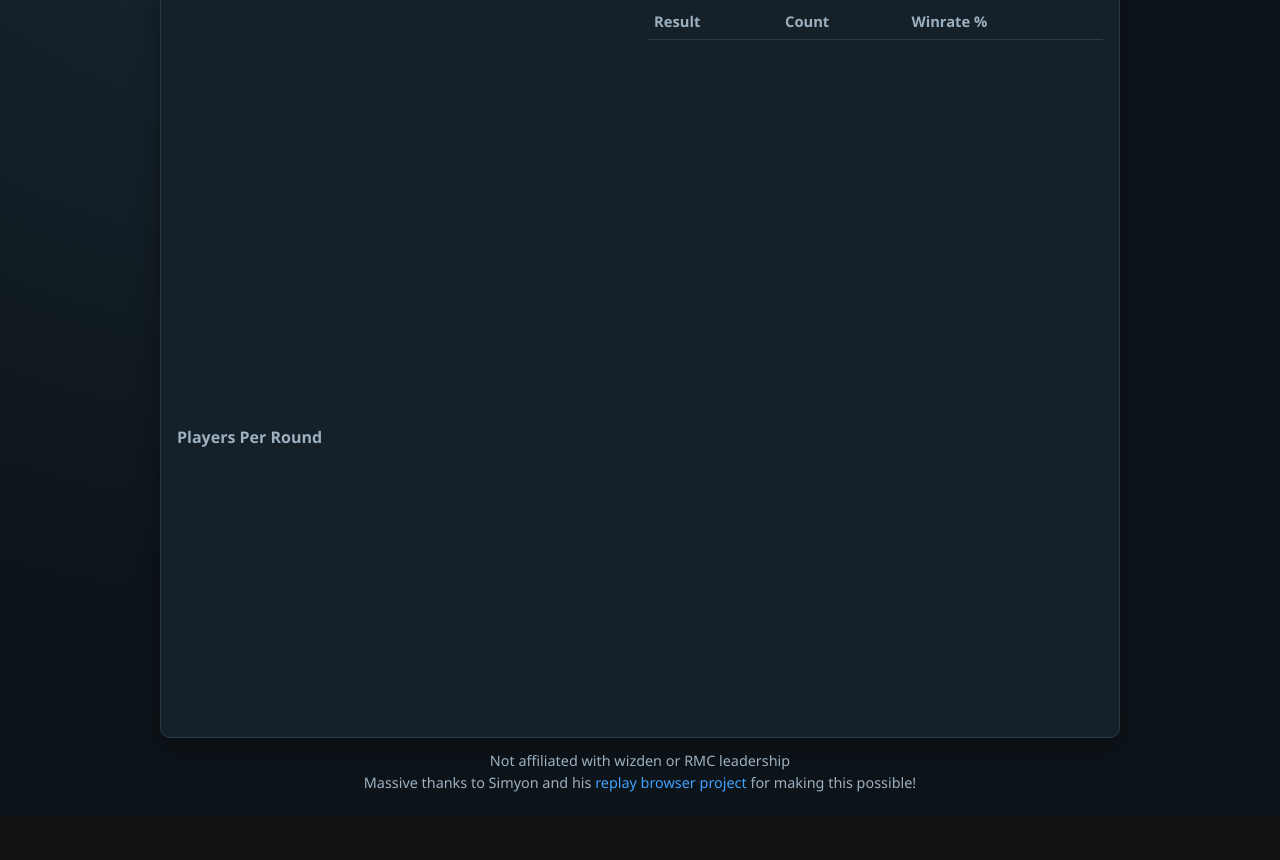
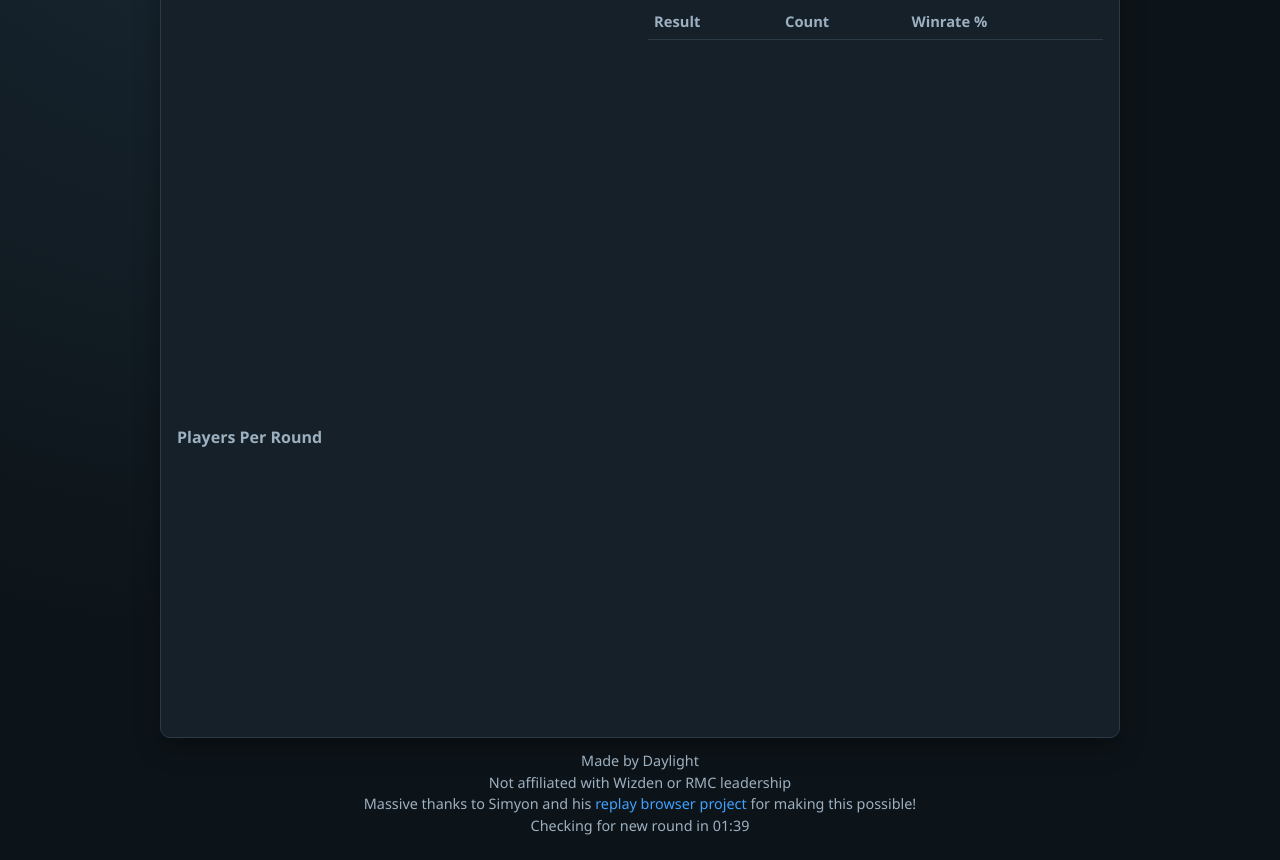
Before and after one commit to Daylight2/CM-Data-Viewer, a website: page worker/site/index.html in a window 1280 px wide. Shown: the part 292-1152 px from the top of the page. Before the commit the page ends 1109 px from the top, so only its background shows below. Drawn offline with nearby package versions, Linux system fonts and the light colour scheme; no server answers.

Commit message:
Text, pt2

```diff
--- a/worker/site/app.js
+++ b/worker/site/app.js
@@ -322,6 +322,36 @@ async function fetchLatestRoundId() {
     } catch {
         latestEl.textContent = "Latest stored round ID: unavailable";
     }
+}
+
+function getSecondsUntilNextHalfHour() {
+    const now = new Date();
+    const next = new Date(now);
+    next.setSeconds(0, 0);
+    if (now.getMinutes() < 30) {
+        next.setMinutes(30);
+    } else {
+        next.setHours(next.getHours() + 1);
+        next.setMinutes(0);
+    }
+    return Math.max(0, Math.floor((next.getTime() - now.getTime()) / 1000));
+}
+
+function startNextRoundCountdown() {
+    const el = document.getElementById("next-round-check-countdown");
+    if (!el) {
+        return;
+    }
+
+    const render = () => {
+        const totalSeconds = getSecondsUntilNextHalfHour();
+        const mm = String(Math.floor(totalSeconds / 60)).padStart(2, "0");
+        const ss = String(totalSeconds % 60).padStart(2, "0");
+        el.textContent = `Checking for new round in ${mm}:${ss}`;
+    };
+
+    render();
+    setInterval(render, 1000);
 }
 
 function renderMyGames(games, query) {
@@ -760,5 +790,6 @@ fetchAndRender(
     document.getElementById("error").textContent = err.message;
 });
 fetchLatestRoundId().catch(() => {});
+startNextRoundCountdown();
 updateSortHeaderLabels();
 updateMapSortHeaderLabels();
--- a/worker/site/index.html
+++ b/worker/site/index.html
@@ -395,8 +395,10 @@
         </div>
     </div>
     <div class="footer-note">
-        <div>Not affiliated with wizden or RMC leadership</div>
+        <div>Made by Daylight</div>
+        <div>Not affiliated with Wizden or RMC leadership</div>
         <div>Massive thanks to Simyon and his <a href="https://replays.iterator.systems/" target="_blank" rel="noopener noreferrer">replay browser project</a> for making this possible!</div>
+        <div id="next-round-check-countdown">Checking for new round in 30:00</div>
     </div>
 </div>
 <script src="/app.js"></script>
```
Also changed, not shown: static/app.js (+31 -0 lines), templates/index.html (+3 -1 lines).
